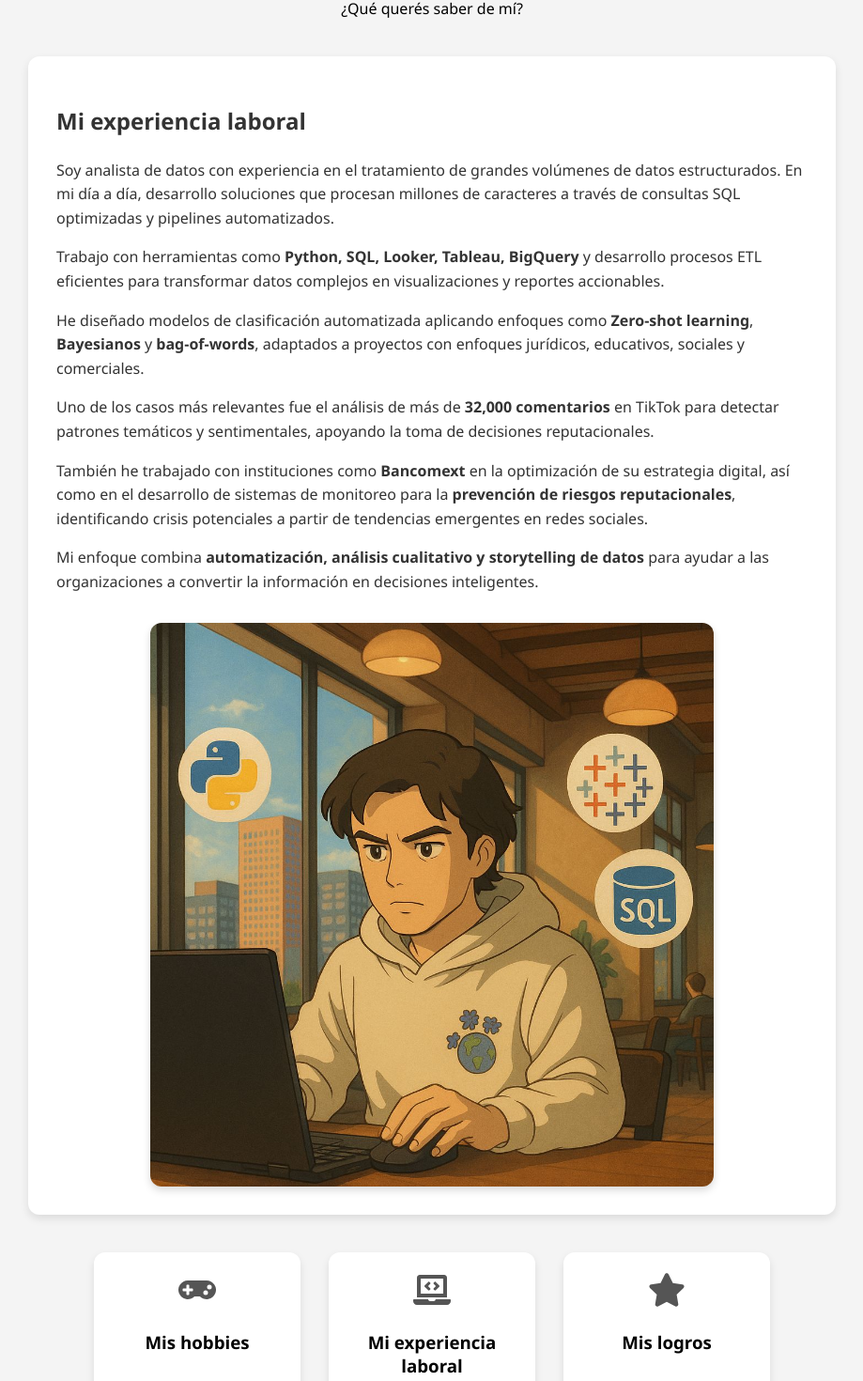
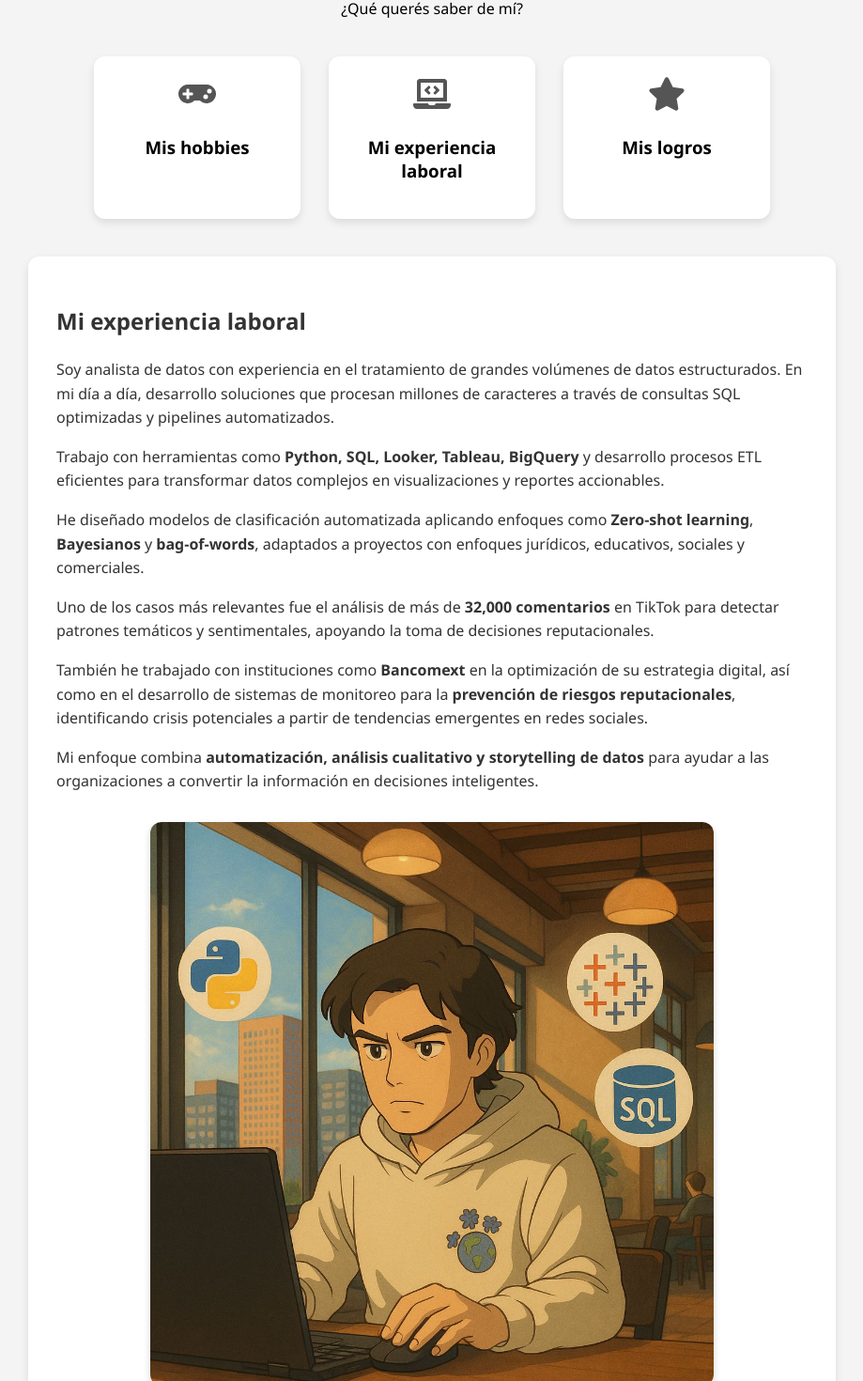
Before and after one commit to JaguarLoco3456/rjmt-portafolio, a React (Create React App) app: page / in a window 1280 px wide. Shown: the part 394-1864 px from the top of the page at 94% size, without its empty margins (180-1099 px from the left). Built offline with nearby package versions, Linux system fonts and the light colour scheme.

Commit message:
ajuste de expreicnia laboral fiuera de botón

```diff
--- a/src/App.js
+++ b/src/App.js
@@ -1,4 +1,3 @@
-// src/App.js
 import './App.css';
 import React from 'react';
 import avatar from './assets/avatar.png';
@@ -23,8 +22,18 @@ function App() {
         <p>¿Qué querés saber de mí?</p>
       </header>
 
+      <section className="cards">
+        <Card icon={<FaGamepad size={40} />} title="Mis hobbies" />
+        <Card
+          icon={<FaLaptopCode size={40} />}
+          title="Mi experiencia laboral"
+          scrollToId="experiencia"
+        />
+        <Card icon={<FaStar size={40} />} title="Mis logros" />
+      </section>
 
-      <section className="experience">
+      {/* Sección con ID para navegación */}
+      <section id="experiencia" className="experience">
         <h2>Mi experiencia laboral</h2>
         <p>
           Soy analista de datos con experiencia en el tratamiento de grandes volúmenes de datos estructurados. En mi día a día, desarrollo soluciones que procesan millones de caracteres a través de consultas SQL optimizadas y pipelines automatizados.
@@ -46,19 +55,23 @@ function App() {
         </p>
         <img src={experienciaImg} alt="Visual de experiencia" className="experience-img" />
       </section>
-
-      <section className="cards">
-        <Card icon={<FaGamepad size={40} />} title="Mis hobbies" />
-        <Card icon={<FaLaptopCode size={40} />} title="Mi experiencia laboral" />
-        <Card icon={<FaStar size={40} />} title="Mis logros" />
-      </section>
     </div>
   );
 }
 
-function Card({ icon, title, onClick }) {
+// Componente Card con scroll opcional
+function Card({ icon, title, scrollToId }) {
+  const handleClick = () => {
+    if (scrollToId) {
+      const element = document.getElementById(scrollToId);
+      if (element) {
+        element.scrollIntoView({ behavior: 'smooth' });
+      }
+    }
+  };
+
   return (
-    <div className="card" onClick={onClick}>
+    <div className="card" onClick={handleClick}>
       <div className="icon">{icon}</div>
       <h3>{title}</h3>
     </div>
```
Lines whose indentation alone changed are shown as unchanged.
